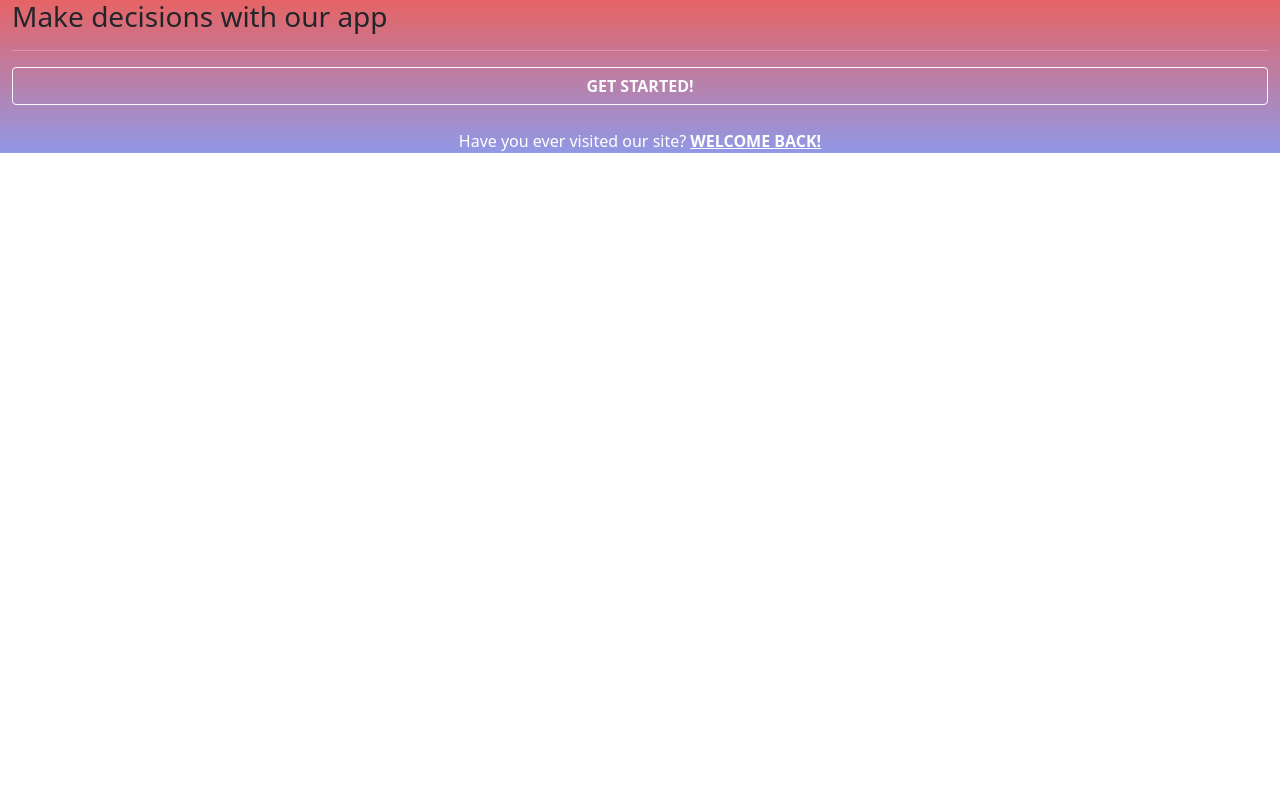
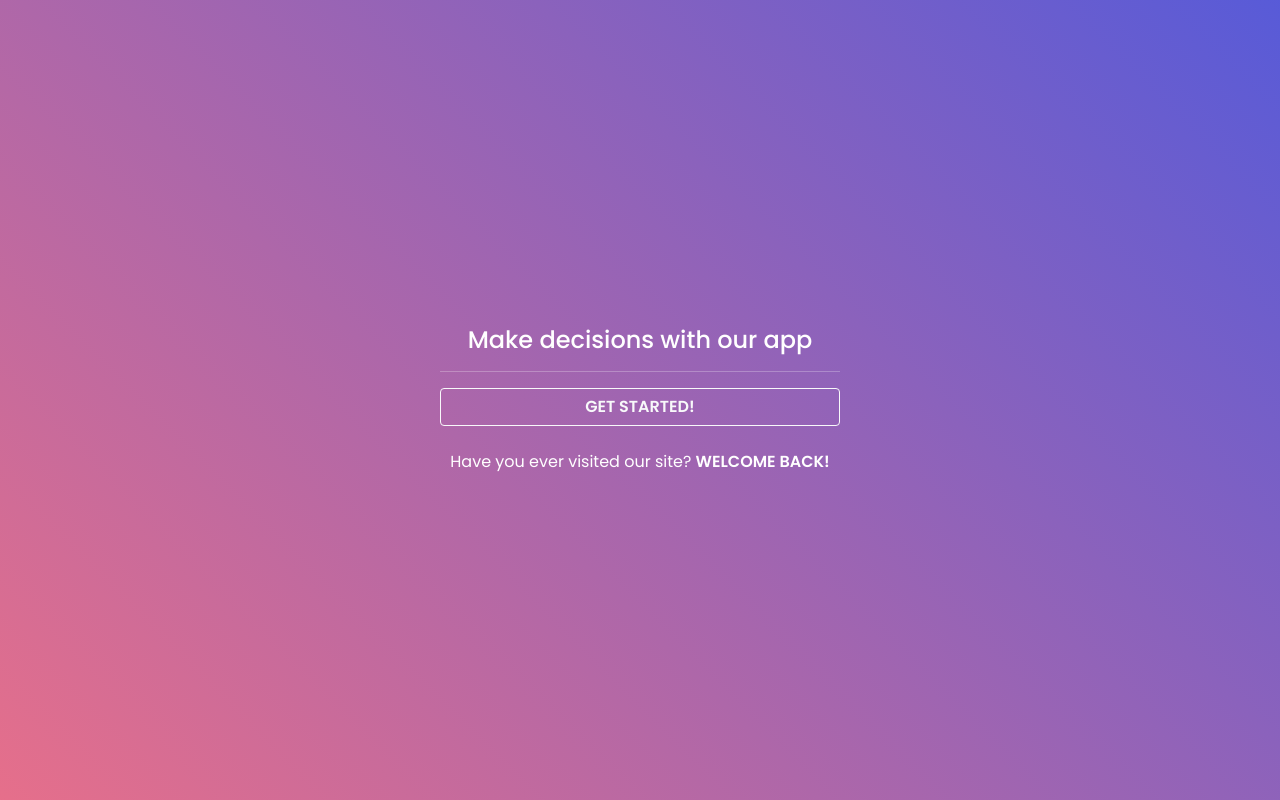
Before and after one commit to igulevich10/react-auth, a React (Create React App) app: page / in a window 1280 px wide. Built offline with nearby package versions, Linux system fonts and the light colour scheme; no server answers.

Commit message:
update styles

```diff
--- a/src/index.css
+++ b/src/index.css
@@ -1,4 +1,66 @@
+@import url('https://fonts.googleapis.com/css2?family=Poppins:wght@200;300;400;500;600&display=swap');
+
+* {
+  margin: 0;
+  padding: 0;
+  font-family: 'Poppins', sans-serif;
+}
+a {
+  text-decoration: none;
+}
+
+.wrapper {
+  max-width: 400px;
+  width: 100%;
+}
 .container {
-  background: linear-gradient(#e66465, #9198e5);
   max-width: 100%;
+  background: -moz-linear-gradient(45deg, rgba(213, 15, 61, 0.6), rgba(13, 17, 198, 0.69) 100%);
+  background: -webkit-linear-gradient(45deg, rgba(213, 15, 61, 0.6), rgba(13, 17, 198, 0.69) 100%);
+  background: linear-gradient(45deg, rgba(213, 15, 61, 0.6), rgba(13, 17, 198, 0.69) 100%);
+  display: flex;
+  align-items: center;
+  justify-content: center;
+  min-height: 100vh;
 }
+
+.title {
+  text-align: center;
+  padding-bottom: 12px;
+}
+
+.home-title {
+  color: white;
+  font-size: 24px;
+  text-align: center;
+}
+.button-right {
+  display: flex;
+  justify-content: flex-end;
+}
+
+.g-btn {
+  width: 100% !important;
+  height: 40px !important;
+  line-height: 40px !important;
+  font-size: 15px !important;
+  border-radius: 50%;
+}
+.g-btn > div,
+.g-btn > div > svg {
+  width: 40px !important;
+  height: 38px !important;
+}
+
+#recaptcha-container {
+  display: flex;
+  align-items: center;
+  justify-content: center;
+  margin-top: 20px;
+}
+
+.success-check {
+  width: 32px;
+  height: 32px;
+  color: rgb(16, 217, 16);
+}
```
